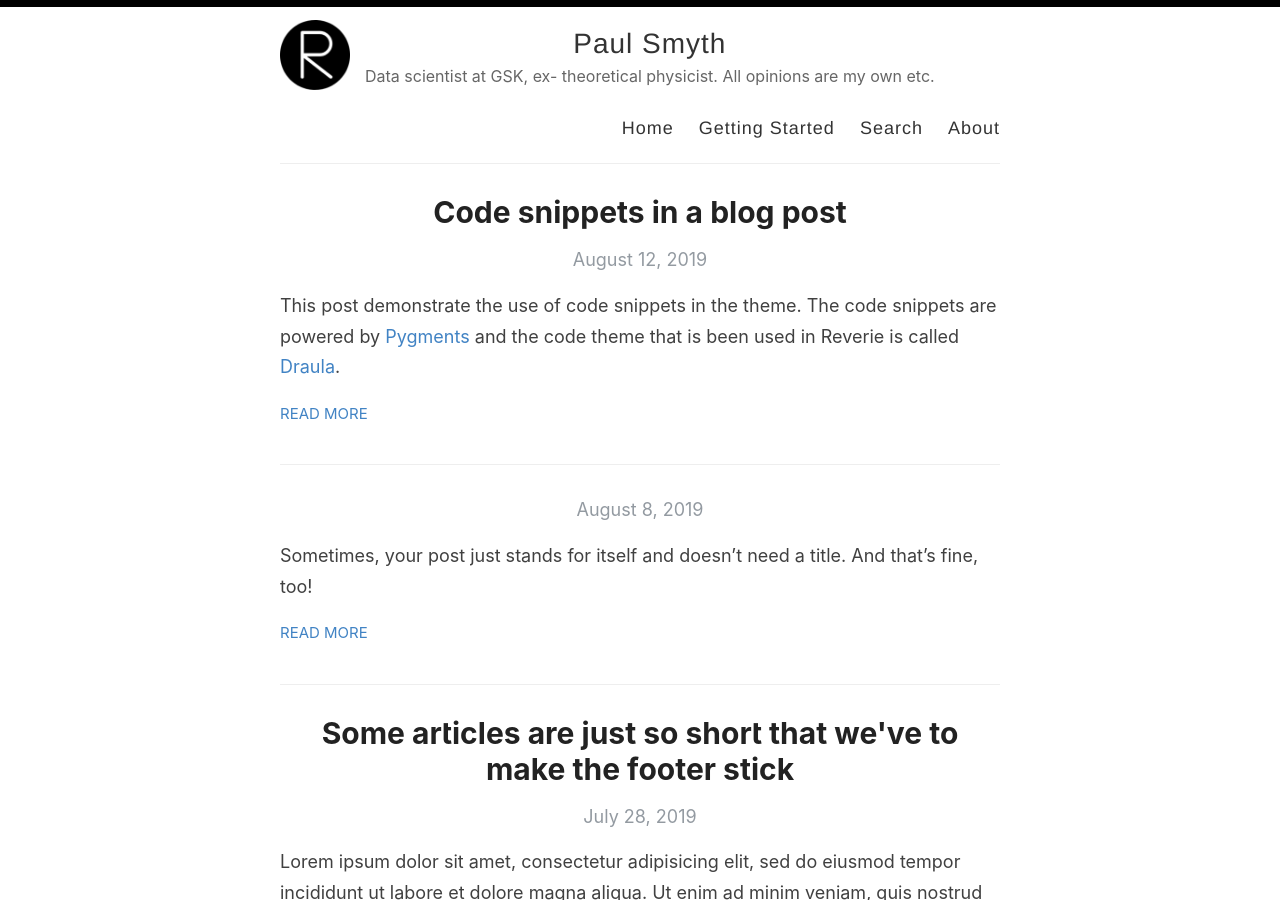
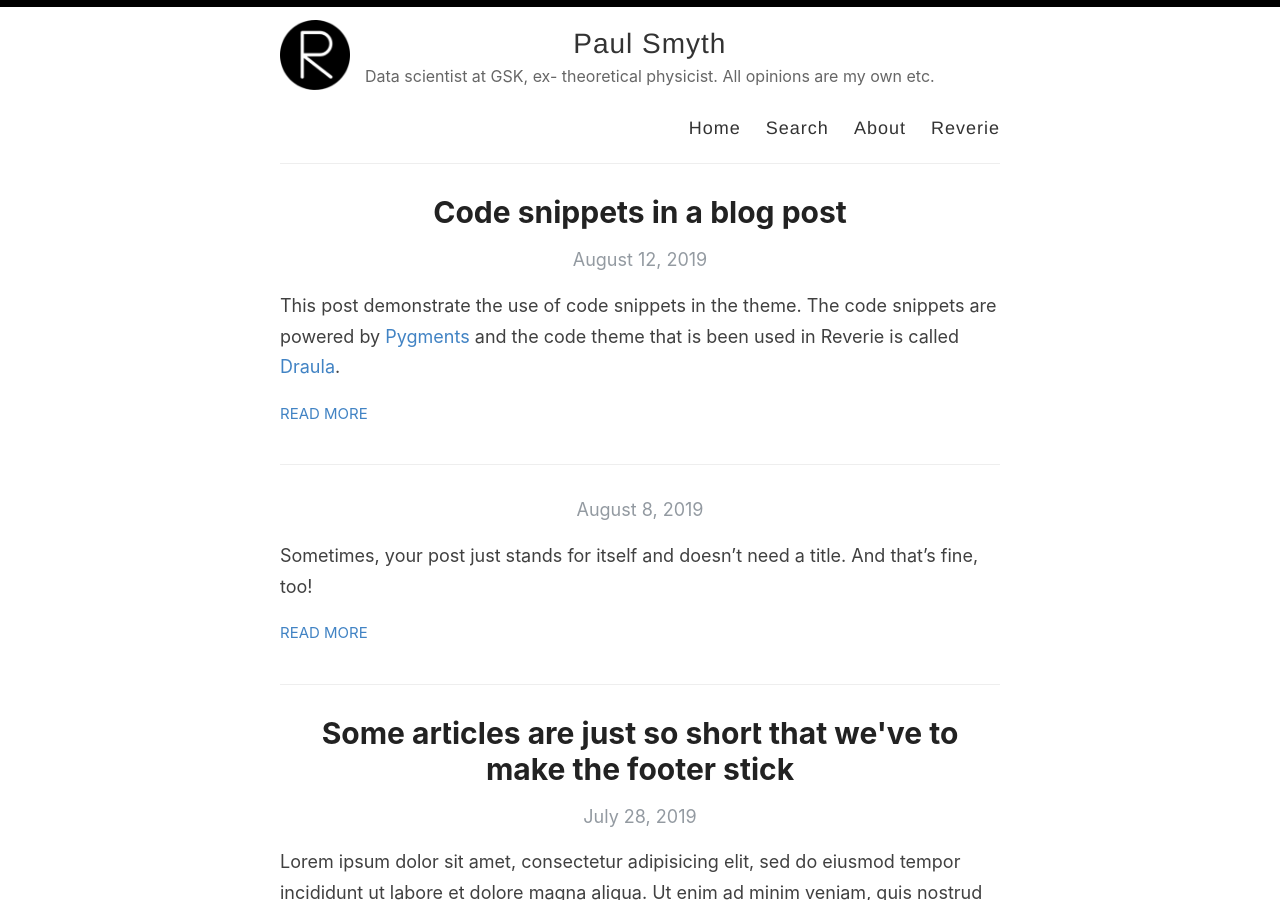
Before and after one commit to smyth7/smyth7.github.io, a Jekyll site: the page built from index.html, in a window 1280 px wide and 900 px high. Built offline with Jekyll 4.4.1, drawn with Linux system fonts in a browser that asks for light colours; the list of posts is cut into pages by our own code.

Commit message:
Update default.html

```diff
--- a/_layouts/default.html
+++ b/_layouts/default.html
@@ -28,9 +28,9 @@
 
             <nav>
               <a href="{{ site.baseurl }}/">Home</a>
-              <a href="{{ site.baseurl }}/getting-started">Getting Started</a>
               <a href="{{ site.baseurl }}/search">Search</a>
               <a href="{{ site.baseurl }}/about">About</a>
+              <a href="{{ site.baseurl }}/reverie">Reverie</a>
             </nav>
           </header>
         </div>
```
